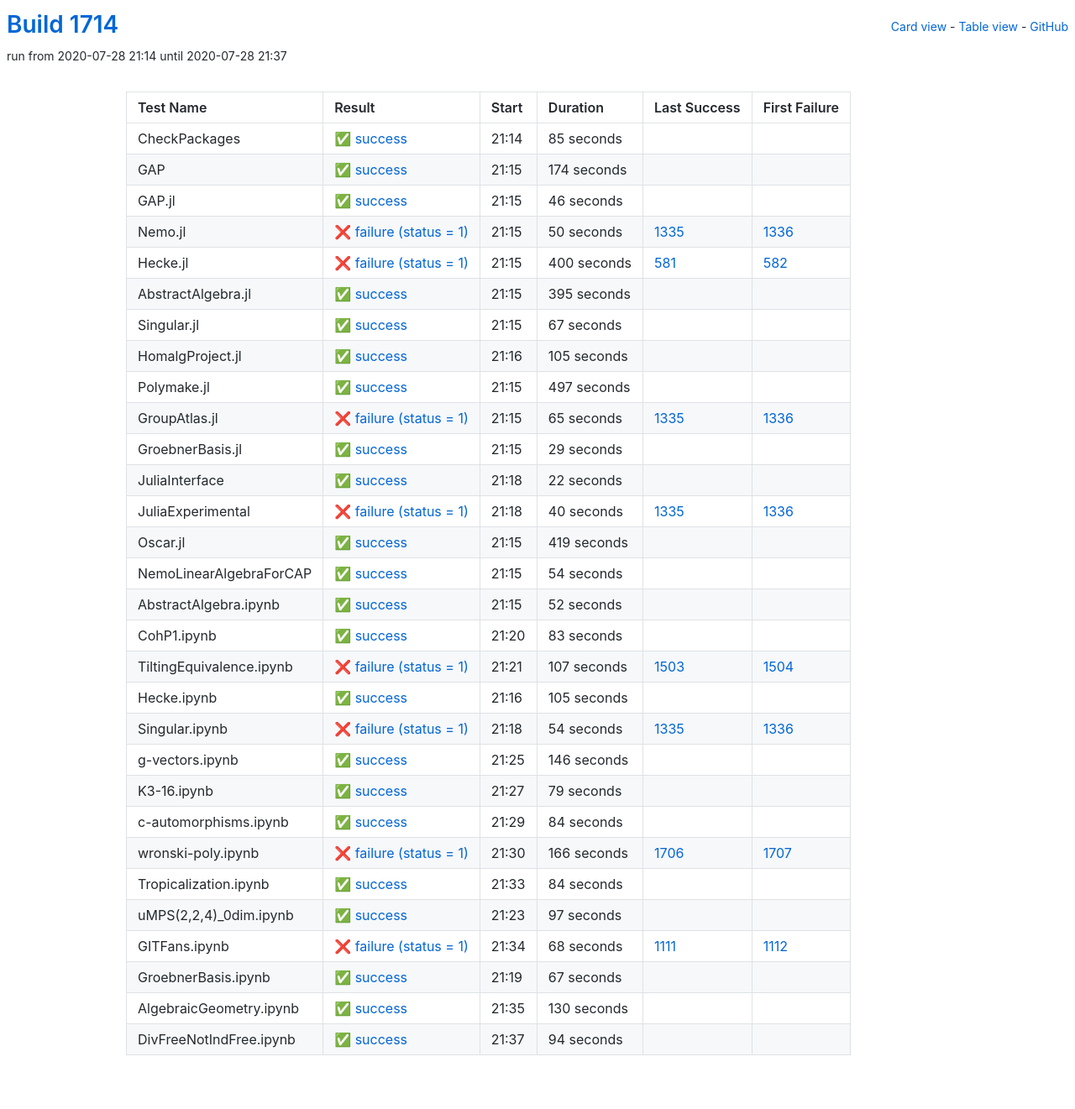
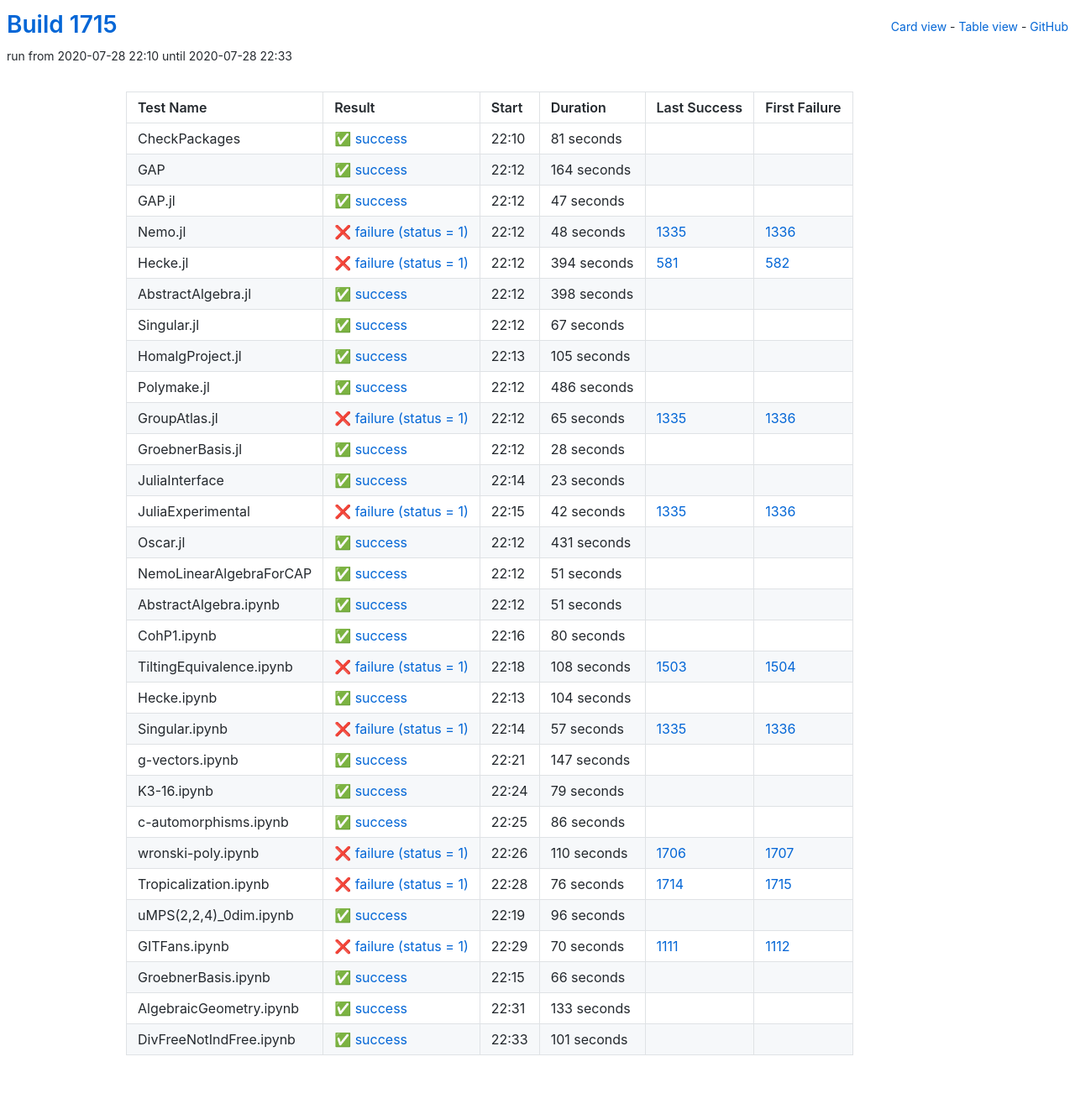
Before and after one commit to oscar-system/oscar-ci-status-1.4, a Jekyll site: the page built from table.html, in a window 1280 px wide. Shown: the whole page at 84% size. Built offline with Jekyll 4.4.1, drawn with Linux system fonts in a browser that asks for light colours.

Commit message:
Build #1715

```diff
--- a/_data/ci.yml
+++ b/_data/ci.yml
@@ -1,6 +1,6 @@
 ---
-build: 1714
-build_url: https://oscarci.mathematik.uni-kl.de/job/oscar-julia-1.4/1714/
+build: 1715
+build_url: https://oscarci.mathematik.uni-kl.de/job/oscar-julia-1.4/1715/
 job: oscar-julia-1.4
 organization: oscar-system
 repo: oscar-ci-status-1.4
@@ -8,80 +8,80 @@ repourl: https://github.com/oscar-system/oscar-ci-status-1.4
 tests:
 - name: CheckPackages
   id: checkpackages
-  log: https://oscarci.mathematik.uni-kl.de/job/oscar-julia-1.4/1714/artifact/logs/build-1714/CheckPackages.log
-  start: 2020-07-28 21:14
+  log: https://oscarci.mathematik.uni-kl.de/job/oscar-julia-1.4/1715/artifact/logs/build-1715/CheckPackages.log
+  start: 2020-07-28 22:10
   success: true
   exitcode: 0
   status: success
-  duration: 85
+  duration: 81
   last_success: false
   last_success_url:
   first_failure: false
   first_failure_url:
 - name: GAP
   id: gap
-  log: https://oscarci.mathematik.uni-kl.de/job/oscar-julia-1.4/1714/artifact/logs/build-1714/GAP.log
-  start: 2020-07-28 21:15
+  log: https://oscarci.mathematik.uni-kl.de/job/oscar-julia-1.4/1715/artifact/logs/build-1715/GAP.log
+  start: 2020-07-28 22:12
   success: true
   exitcode: 0
   status: success
-  duration: 174
+  duration: 164
   last_success: false
   last_success_url:
   first_failure: false
   first_failure_url:
 - name: GAP.jl
   id: gap-jl
-  log: https://oscarci.mathematik.uni-kl.de/job/oscar-julia-1.4/1714/artifact/logs/build-1714/GAP.jl.log
-  start: 2020-07-28 21:15
+  log: https://oscarci.mathematik.uni-kl.de/job/oscar-julia-1.4/1715/artifact/logs/build-1715/GAP.jl.log
+  start: 2020-07-28 22:12
   success: true
   exitcode: 0
   status: success
-  duration: 46
+  duration: 47
   last_success: false
   last_success_url:
   first_failure: false
   first_failure_url:
 - name: Nemo.jl
   id: nemo-jl
-  log: https://oscarci.mathematik.uni-kl.de/job/oscar-julia-1.4/1714/artifact/logs/build-1714/Nemo.jl.log
-  start: 2020-07-28 21:15
+  log: https://oscarci.mathematik.uni-kl.de/job/oscar-julia-1.4/1715/artifact/logs/build-1715/Nemo.jl.log
+  start: 2020-07-28 22:12
   success: false
   exitcode: 1
   status: failure
-  duration: 50
+  duration: 48
   last_success: 1335
   last_success_url: https://oscarci.mathematik.uni-kl.de/job/oscar-julia-1.4/1335/
   first_failure: 1336
   first_failure_url: https://oscarci.mathematik.uni-kl.de/job/oscar-julia-1.4/1336/
 - name: Hecke.jl
   id: hecke-jl
-  log: https://oscarci.mathematik.uni-kl.de/job/oscar-julia-1.4/1714/artifact/logs/build-1714/Hecke.jl.log
-  start: 2020-07-28 21:15
+  log: https://oscarci.mathematik.uni-kl.de/job/oscar-julia-1.4/1715/artifact/logs/build-1715/Hecke.jl.log
+  start: 2020-07-28 22:12
   success: false
   exitcode: 1
   status: failure
-  duration: 400
+  duration: 394
   last_success: 581
   last_success_url: https://oscarci.mathematik.uni-kl.de/job/oscar-julia-1.4/581/
   first_failure: 582
   first_failure_url: https://oscarci.mathematik.uni-kl.de/job/oscar-julia-1.4/582/
 - name: AbstractAlgebra.jl
   id: abstractalgebra-jl
-  log: https://oscarci.mathematik.uni-kl.de/job/oscar-julia-1.4/1714/artifact/logs/build-1714/AbstractAlgebra.jl.log
-  start: 2020-07-28 21:15
+  log: https://oscarci.mathematik.uni-kl.de/job/oscar-julia-1.4/1715/artifact/logs/build-1715/AbstractAlgebra.jl.log
+  start: 2020-07-28 22:12
   success: true
   exitcode: 0
   status: success
-  duration: 395
+  duration: 398
   last_success: false
   last_success_url:
   first_failure: false
   first_failure_url:
 - name: Singular.jl
   id: singular-jl
-  log: https://oscarci.mathematik.uni-kl.de/job/oscar-julia-1.4/1714/artifact/logs/build-1714/Singular.jl.log
-  start: 2020-07-28 21:15
+  log: https://oscarci.mathematik.uni-kl.de/job/oscar-julia-1.4/1715/artifact/logs/build-1715/Singular.jl.log
+  start: 2020-07-28 22:12
   success: true
   exitcode: 0
   status: success
@@ -92,8 +92,8 @@ tests:
   first_failure_url:
 - name: HomalgProject.jl
   id: homalgproject-jl
-  log: https://oscarci.mathematik.uni-kl.de/job/oscar-julia-1.4/1714/artifact/logs/build-1714/HomalgProject.jl.log
-  start: 2020-07-28 21:16
+  log: https://oscarci.mathematik.uni-kl.de/job/oscar-julia-1.4/1715/artifact/logs/build-1715/HomalgProject.jl.log
+  start: 2020-07-28 22:13
   success: true
   exitcode: 0
   status: success
@@ -104,20 +104,20 @@ tests:
   first_failure_url:
 - name: Polymake.jl
   id: polymake-jl
-  log: https://oscarci.mathematik.uni-kl.de/job/oscar-julia-1.4/1714/artifact/logs/build-1714/Polymake.jl.log
-  start: 2020-07-28 21:15
+  log: https://oscarci.mathematik.uni-kl.de/job/oscar-julia-1.4/1715/artifact/logs/build-1715/Polymake.jl.log
+  start: 2020-07-28 22:12
   success: true
   exitcode: 0
   status: success
-  duration: 497
+  duration: 486
   last_success: false
   last_success_url:
   first_failure: false
   first_failure_url:
 - name: GroupAtlas.jl
   id: groupatlas-jl
-  log: https://oscarci.mathematik.uni-kl.de/job/oscar-julia-1.4/1714/artifact/logs/build-1714/GroupAtlas.jl.log
-  start: 2020-07-28 21:15
+  log: https://oscarci.mathematik.uni-kl.de/job/oscar-julia-1.4/1715/artifact/logs/build-1715/GroupAtlas.jl.log
+  start: 2020-07-28 22:12
   success: false
   exitcode: 1
   status: failure
@@ -128,140 +128,140 @@ tests:
   first_failure_url: https://oscarci.mathematik.uni-kl.de/job/oscar-julia-1.4/1336/
 - name: GroebnerBasis.jl
   id: groebnerbasis-jl
-  log: https://oscarci.mathematik.uni-kl.de/job/oscar-julia-1.4/1714/artifact/logs/build-1714/GroebnerBasis.jl.log
-  start: 2020-07-28 21:15
+  log: https://oscarci.mathematik.uni-kl.de/job/oscar-julia-1.4/1715/artifact/logs/build-1715/GroebnerBasis.jl.log
+  start: 2020-07-28 22:12
   success: true
   exitcode: 0
   status: success
-  duration: 29
+  duration: 28
   last_success: false
   last_success_url:
   first_failure: false
   first_failure_url:
 - name: JuliaInterface
   id: juliainterface
-  log: https://oscarci.mathematik.uni-kl.de/job/oscar-julia-1.4/1714/artifact/logs/build-1714/JuliaInterface.log
-  start: 2020-07-28 21:18
+  log: https://oscarci.mathematik.uni-kl.de/job/oscar-julia-1.4/1715/artifact/logs/build-1715/JuliaInterface.log
+  start: 2020-07-28 22:14
   success: true
   exitcode: 0
   status: success
-  duration: 22
+  duration: 23
   last_success: false
   last_success_url:
   first_failure: false
   first_failure_url:
 - name: JuliaExperimental
   id: juliaexperimental
-  log: https://oscarci.mathematik.uni-kl.de/job/oscar-julia-1.4/1714/artifact/logs/build-1714/JuliaExperimental.log
-  start: 2020-07-28 21:18
+  log: https://oscarci.mathematik.uni-kl.de/job/oscar-julia-1.4/1715/artifact/logs/build-1715/JuliaExperimental.log
+  start: 2020-07-28 22:15
   success: false
   exitcode: 1
   status: failure
-  duration: 40
+  duration: 42
   last_success: 1335
   last_success_url: https://oscarci.mathematik.uni-kl.de/job/oscar-julia-1.4/1335/
   first_failure: 1336
   first_failure_url: https://oscarci.mathematik.uni-kl.de/job/oscar-julia-1.4/1336/
 - name: Oscar.jl
   id: oscar-jl
-  log: https://oscarci.mathematik.uni-kl.de/job/oscar-julia-1.4/1714/artifact/logs/build-1714/Oscar.jl.log
-  start: 2020-07-28 21:15
+  log: https://oscarci.mathematik.uni-kl.de/job/oscar-julia-1.4/1715/artifact/logs/build-1715/Oscar.jl.log
+  start: 2020-07-28 22:12
   success: true
   exitcode: 0
   status: success
-  duration: 419
+  duration: 431
   last_success: false
   last_success_url:
   first_failure: false
   first_failure_url:
 - name: NemoLinearAlgebraForCAP
   id: nemolinearalgebraforcap
-  log: https://oscarci.mathematik.uni-kl.de/job/oscar-julia-1.4/1714/artifact/logs/build-1714/NemoLinearAlgebraForCAP.log
-  start: 2020-07-28 21:15
+  log: https://oscarci.mathematik.uni-kl.de/job/oscar-julia-1.4/1715/artifact/logs/build-1715/NemoLinearAlgebraForCAP.log
+  start: 2020-07-28 22:12
   success: true
   exitcode: 0
   status: success
-  duration: 54
+  duration: 51
   last_success: false
   last_success_url:
   first_failure: false
   first_failure_url:
 - name: AbstractAlgebra.ipynb
   id: abstractalgebra-ipynb
-  log: https://oscarci.mathematik.uni-kl.de/job/oscar-julia-1.4/1714/artifact/logs/build-1714/AbstractAlgebra.ipynb.log
-  start: 2020-07-28 21:15
+  log: https://oscarci.mathematik.uni-kl.de/job/oscar-julia-1.4/1715/artifact/logs/build-1715/AbstractAlgebra.ipynb.log
+  start: 2020-07-28 22:12
   success: true
   exitcode: 0
   status: success
-  duration: 52
+  duration: 51
   last_success: false
   last_success_url:
   first_failure: false
   first_failure_url:
 - name: CohP1.ipynb
   id: cohp1-ipynb
-  log: https://oscarci.mathematik.uni-kl.de/job/oscar-julia-1.4/1714/artifact/logs/build-1714/CohP1.ipynb.log
-  start: 2020-07-28 21:20
+  log: https://oscarci.mathematik.uni-kl.de/job/oscar-julia-1.4/1715/artifact/logs/build-1715/CohP1.ipynb.log
+  start: 2020-07-28 22:16
   success: true
   exitcode: 0
   status: success
-  duration: 83
+  duration: 80
   last_success: false
   last_success_url:
   first_failure: false
   first_failure_url:
 - name: TiltingEquivalence.ipynb
   id: tiltingequivalence-ipynb
-  log: https://oscarci.mathematik.uni-kl.de/job/oscar-julia-1.4/1714/artifact/logs/build-1714/TiltingEquivalence.ipynb.log
-  start: 2020-07-28 21:21
+  log: https://oscarci.mathematik.uni-kl.de/job/oscar-julia-1.4/1715/artifact/logs/build-1715/TiltingEquivalence.ipynb.log
+  start: 2020-07-28 22:18
   success: false
   exitcode: 1
   status: failure
-  duration: 107
+  duration: 108
   last_success: 1503
   last_success_url: https://oscarci.mathematik.uni-kl.de/job/oscar-julia-1.4/1503/
   first_failure: 1504
   first_failure_url: https://oscarci.mathematik.uni-kl.de/job/oscar-julia-1.4/1504/
 - name: Hecke.ipynb
   id: hecke-ipynb
-  log: https://oscarci.mathematik.uni-kl.de/job/oscar-julia-1.4/1714/artifact/logs/build-1714/Hecke.ipynb.log
-  start: 2020-07-28 21:16
+  log: https://oscarci.mathematik.uni-kl.de/job/oscar-julia-1.4/1715/artifact/logs/build-1715/Hecke.ipynb.log
+  start: 2020-07-28 22:13
   success: true
   exitcode: 0
   status: success
-  duration: 105
+  duration: 104
   last_success: false
   last_success_url:
   first_failure: false
   first_failure_url:
 - name: Singular.ipynb
   id: singular-ipynb
-  log: https://oscarci.mathematik.uni-kl.de/job/oscar-julia-1.4/1714/artifact/logs/build-1714/Singular.ipynb.log
-  start: 2020-07-28 21:18
+  log: https://oscarci.mathematik.uni-kl.de/job/oscar-julia-1.4/1715/artifact/logs/build-1715/Singular.ipynb.log
+  start: 2020-07-28 22:14
   success: false
   exitcode: 1
   status: failure
-  duration: 54
+  duration: 57
   last_success: 1335
   last_success_url: https://oscarci.mathematik.uni-kl.de/job/oscar-julia-1.4/1335/
   first_failure: 1336
   first_failure_url: https://oscarci.mathematik.uni-kl.de/job/oscar-julia-1.4/1336/
 - name: g-vectors.ipynb
   id: g-vectors-ipynb
-  log: https://oscarci.mathematik.uni-kl.de/job/oscar-julia-1.4/1714/artifact/logs/build-1714/g-vectors.ipynb.log
-  start: 2020-07-28 21:25
+  log: https://oscarci.mathematik.uni-kl.de/job/oscar-julia-1.4/1715/artifact/logs/build-1715/g-vectors.ipynb.log
+  start: 2020-07-28 22:21
   success: true
   exitcode: 0
   status: success
-  duration: 146
+  duration: 147
   last_success: false
   last_success_url:
   first_failure: false
   first_failure_url:
 - name: K3-16.ipynb
   id: k3-16-ipynb
-  log: https://oscarci.mathematik.uni-kl.de/job/oscar-julia-1.4/1714/artifact/logs/build-1714/K3-16.ipynb.log
-  start: 2020-07-28 21:27
+  log: https://oscarci.mathematik.uni-kl.de/job/oscar-julia-1.4/1715/artifact/logs/build-1715/K3-16.ipynb.log
+  start: 2020-07-28 22:24
   success: true
   exitcode: 0
   status: success
@@ -272,96 +272,96 @@ tests:
   first_failure_url:
 - name: c-automorphisms.ipynb
   id: c-automorphisms-ipynb
-  log: https://oscarci.mathematik.uni-kl.de/job/oscar-julia-1.4/1714/artifact/logs/build-1714/c-automorphisms.ipynb.log
-  start: 2020-07-28 21:29
+  log: https://oscarci.mathematik.uni-kl.de/job/oscar-julia-1.4/1715/artifact/logs/build-1715/c-automorphisms.ipynb.log
+  start: 2020-07-28 22:25
   success: true
   exitcode: 0
   status: success
-  duration: 84
+  duration: 86
   last_success: false
   last_success_url:
   first_failure: false
   first_failure_url:
 - name: wronski-poly.ipynb
   id: wronski-poly-ipynb
-  log: https://oscarci.mathematik.uni-kl.de/job/oscar-julia-1.4/1714/artifact/logs/build-1714/wronski-poly.ipynb.log
-  start: 2020-07-28 21:30
+  log: https://oscarci.mathematik.uni-kl.de/job/oscar-julia-1.4/1715/artifact/logs/build-1715/wronski-poly.ipynb.log
+  start: 2020-07-28 22:26
   success: false
   exitcode: 1
   status: failure
-  duration: 166
+  duration: 110
   last_success: 1706
   last_success_url: https://oscarci.mathematik.uni-kl.de/job/oscar-julia-1.4/1706/
   first_failure: 1707
   first_failure_url: https://oscarci.mathematik.uni-kl.de/job/oscar-julia-1.4/1707/
 - name: Tropicalization.ipynb
   id: tropicalization-ipynb
-  log: https://oscarci.mathematik.uni-kl.de/job/oscar-julia-1.4/1714/artifact/logs/build-1714/Tropicalization.ipynb.log
-  start: 2020-07-28 21:33
+  log: https://oscarci.mathematik.uni-kl.de/job/oscar-julia-1.4/1715/artifact/logs/build-1715/Tropicalization.ipynb.log
+  start: 2020-07-28 22:28
+  success: false
+  exitcode: 1
+  status: failure
+  duration: 76
+  last_success: 1714
+  last_success_url: https://oscarci.mathematik.uni-kl.de/job/oscar-julia-1.4/1714/
+  first_failure: 1715
+  first_failure_url: https://oscarci.mathematik.uni-kl.de/job/oscar-julia-1.4/1715/
+- name: uMPS(2,2,4)_0dim.ipynb
+  id: umps-2-2-4-0dim-ipynb
+  log: https://oscarci.mathematik.uni-kl.de/job/oscar-julia-1.4/1715/artifact/logs/build-1715/uMPS-2-2-4-_0dim.ipynb.log
+  start: 2020-07-28 22:19
   success: true
   exitcode: 0
   status: success
-  duration: 84
-  last_success: false
-  last_success_url:
-  first_failure: false
-  first_failure_url:
-- name: uMPS(2,2,4)_0dim.ipynb
-  id: umps-2-2-4-0dim-ipynb
-  log: https://oscarci.mathematik.uni-kl.de/job/oscar-julia-1.4/1714/artifact/logs/build-1714/uMPS-2-2-4-_0dim.ipynb.log
-  start: 2020-07-28 21:23
-  success: true
-  exitcode: 0
-  status: success
-  duration: 97
+  duration: 96
   last_success: false
   last_success_url:
   first_failure: false
   first_failure_url:
 - name: GITFans.ipynb
   id: gitfans-ipynb
-  log: https://oscarci.mathematik.uni-kl.de/job/oscar-julia-1.4/1714/artifact/logs/build-1714/GITFans.ipynb.log
-  start: 2020-07-28 21:34
+  log: https://oscarci.mathematik.uni-kl.de/job/oscar-julia-1.4/1715/artifact/logs/build-1715/GITFans.ipynb.log
+  start: 2020-07-28 22:29
   success: false
   exitcode: 1
   status: failure
-  duration: 68
+  duration: 70
   last_success: 1111
   last_success_url: https://oscarci.mathematik.uni-kl.de/job/oscar-julia-1.4/1111/
   first_failure: 1112
   first_failure_url: https://oscarci.mathematik.uni-kl.de/job/oscar-julia-1.4/1112/
 - name: GroebnerBasis.ipynb
   id: groebnerbasis-ipynb
-  log: https://oscarci.mathematik.uni-kl.de/job/oscar-julia-1.4/1714/artifact/logs/build-1714/GroebnerBasis.ipynb.log
-  start: 2020-07-28 21:19
+  log: https://oscarci.mathematik.uni-kl.de/job/oscar-julia-1.4/1715/artifact/logs/build-1715/GroebnerBasis.ipynb.log
+  start: 2020-07-28 22:15
   success: true
   exitcode: 0
   status: success
-  duration: 67
+  duration: 66
   last_success: false
   last_success_url:
   first_failure: false
   first_failure_url:
 - name: AlgebraicGeometry.ipynb
   id: algebraicgeometry-ipynb
-  log: https://oscarci.mathematik.uni-kl.de/job/oscar-julia-1.4/1714/artifact/logs/build-1714/AlgebraicGeometry.ipynb.log
-  start: 2020-07-28 21:35
+  log: https://oscarci.mathematik.uni-kl.de/job/oscar-julia-1.4/1715/artifact/logs/build-1715/AlgebraicGeometry.ipynb.log
+  start: 2020-07-28 22:31
   success: true
   exitcode: 0
   status: success
-  duration: 130
+  duration: 133
   last_success: false
   last_success_url:
   first_failure: false
   first_failure_url:
 - name: DivFreeNotIndFree.ipynb
   id: divfreenotindfree-ipynb
-  log: https://oscarci.mathematik.uni-kl.de/job/oscar-julia-1.4/1714/artifact/logs/build-1714/DivFreeNotIndFree.ipynb.log
-  start: 2020-07-28 21:37
+  log: https://oscarci.mathematik.uni-kl.de/job/oscar-julia-1.4/1715/artifact/logs/build-1715/DivFreeNotIndFree.ipynb.log
+  start: 2020-07-28 22:33
   success: true
   exitcode: 0
   status: success
-  duration: 94
+  duration: 101
   last_success: false
   last_success_url:
   first_failure: false
```
Also changed, not shown: README.md.
